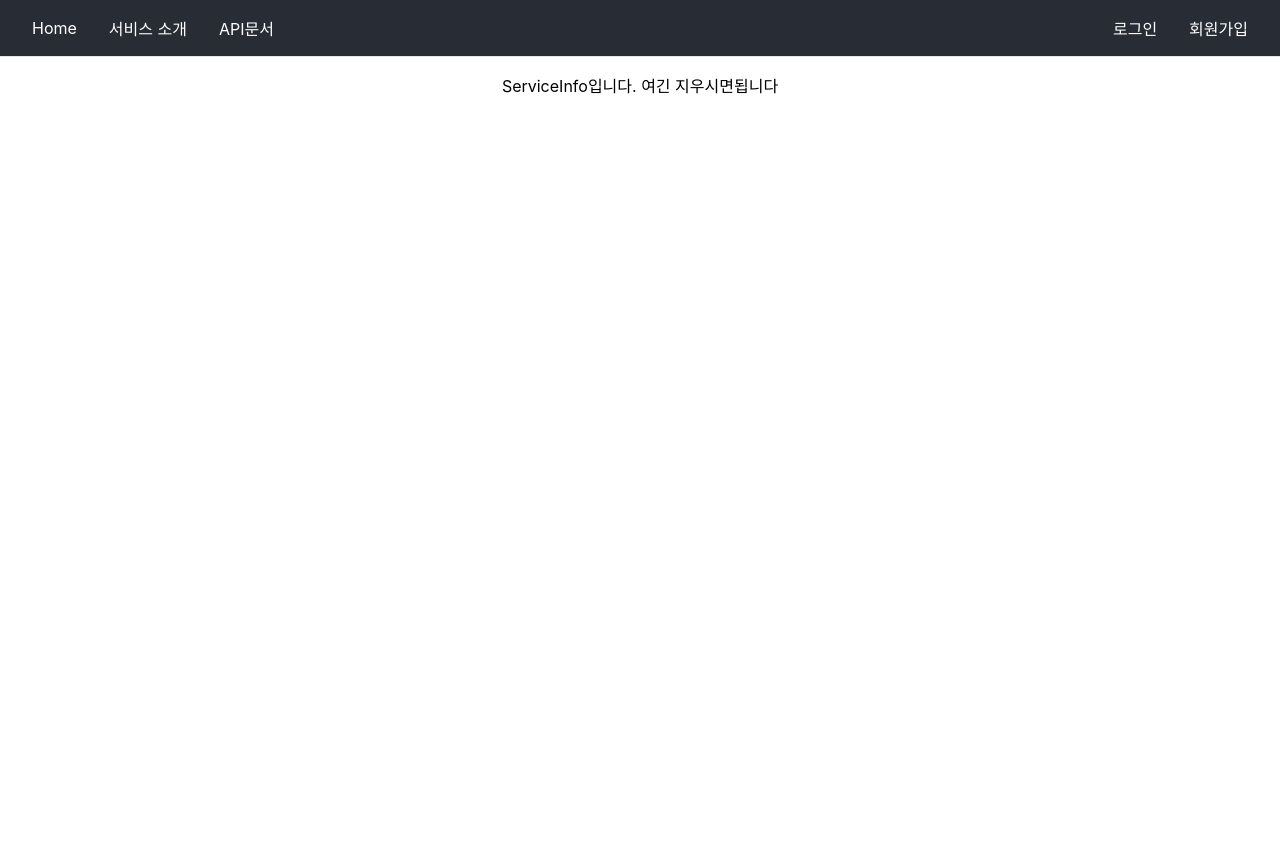
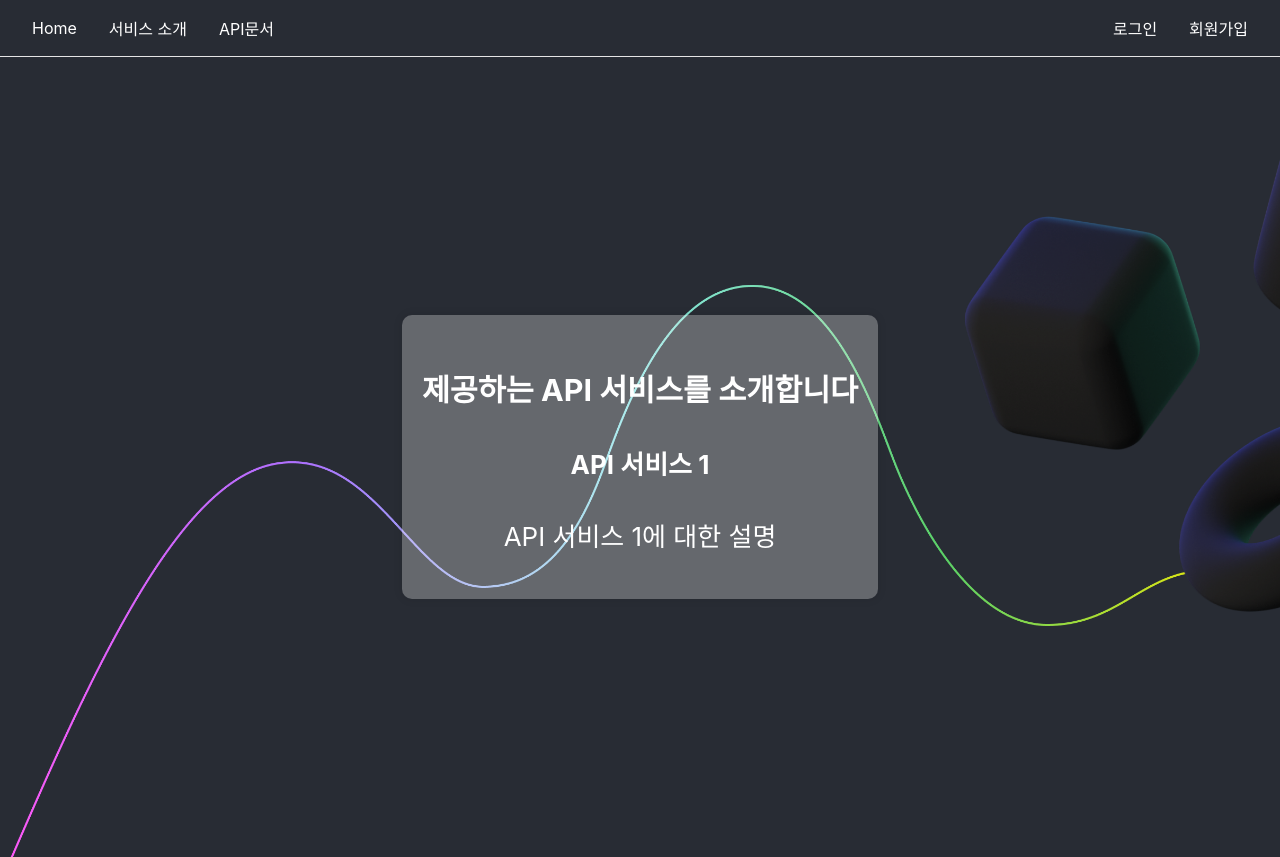
Before and after one commit to giyeon-dev/finance-api, a React (Create React App) app in the folder front-end/: page /serviceinfo in a window 1280 px wide. Before the commit the page ends 800 px from the top, so only its background shows below. Built offline with nearby package versions, Linux system fonts and the light colour scheme; a web font is replaced by a local one.

Commit message:
feat:serviceinfo page 틀 구현

```diff
--- a/front-end/package.json
+++ b/front-end/package.json
@@ -7,10 +7,13 @@
     "@testing-library/jest-dom": "^5.17.0",
     "@testing-library/react": "^13.4.0",
     "@testing-library/user-event": "^13.5.0",
+    "axios": "^1.5.0",
     "react": "^18.2.0",
     "react-dom": "^18.2.0",
+    "react-redux": "^8.1.2",
     "react-router-dom": "^6.15.0",
     "react-scripts": "5.0.1",
+    "redux-persist": "^6.0.0",
     "web-vitals": "^2.1.4"
   },
   "scripts": {
--- a/front-end/src/App.js
+++ b/front-end/src/App.js
@@ -10,8 +10,8 @@ import Login from './components/login/Login';
 // 마이페이지
 import Mypage from './components/mypage/Mypage'
 // 서비스 소개
-import ServiceInfo from './components/service/ServiceInfo';
-import APIDocs from './components/service/APIDocs';
+import ServiceInfo from './components/serviceinfo/ServiceInfo';
+import APIDocs from './components/apidocs/APIDocs';
 // API문서
 
 function App() {
--- a/front-end/src/components/service/ServiceInfo.js
+++ /dev/null
@@ -1,11 +0,0 @@
-import React from 'react';
-
-const ServiceInfo = () => {
-    return (
-        <div>
-            <p>ServiceInfo입니다. 여긴 지우시면됩니다</p>
-        </div>
-    );
-};
-
-export default ServiceInfo;
--- /dev/null
+++ b/front-end/src/components/serviceinfo/ServiceInfo.js
@@ -0,0 +1,47 @@
+import React, {useState} from 'react';
+import styles from "./ServiceInfo.module.css";
+
+import basicHttp from "../../api/basicHttp";
+
+const ServiceInfo = () => {
+
+    const [serviceList, setServiceList] = useState([]);
+
+    const getAllServiceData = async () => {
+        try {
+            const response = await basicHttp.get("/service");
+            const responseData = response.data;
+
+            if (responseData.serviceList) {
+                setServiceList(responseData.serviceList);
+            }
+        } catch (error) {
+            console.log("Error fetching service data", error);
+        }
+    };
+
+    return (
+        <div className={styles.backBody}>
+
+            <div className={styles.boardContainer}>
+                <div className={styles.boardTop}>
+                    <h3>제공하는 API 서비스를 소개합니다</h3>
+                </div>
+                <div className={styles.cardList}>
+                    <div className= {styles.card}>
+                        <div className={styles.cardTop}>
+                            <h4>API 서비스 1</h4>
+                        </div>
+                        <div className={styles.cardBody}>
+                            <p>API 서비스 1에 대한 설명</p>
+                        </div>
+                    </div>
+                    </div>
+            </div>
+
+
+        </div>
+    );
+};
+
+export default ServiceInfo;
--- /dev/null
+++ b/front-end/src/components/serviceinfo/ServiceInfo.module.css
@@ -0,0 +1,25 @@
+
+  .backBody {
+    background-color: #282c34;
+    min-height: 100vh;
+    display: flex;
+    flex-direction: column;
+    align-items: center;
+    justify-content: center;
+    font-size: calc(10px + 2vmin);
+    color: white;
+    /*
+      메인화면 배경 도형
+    */
+    background-image: url('../../assets/img/background.png') ;
+    background-size: cover;
+}
+
+
+
+.boardContainer {
+    background-color: rgba(240, 240, 240, 0.3);
+    border-radius: 10px;
+    padding: 20px;
+    box-shadow: 0px 0px 10px rgba(0, 0, 0, 0.1);
+  }
```
Also changed, not shown: front-end/src/components/apidocs/APIDocs.js (renamed from front-end/src/components/service/APIDocs.js), 1 other file (tests, documents, lock files or other folders).
